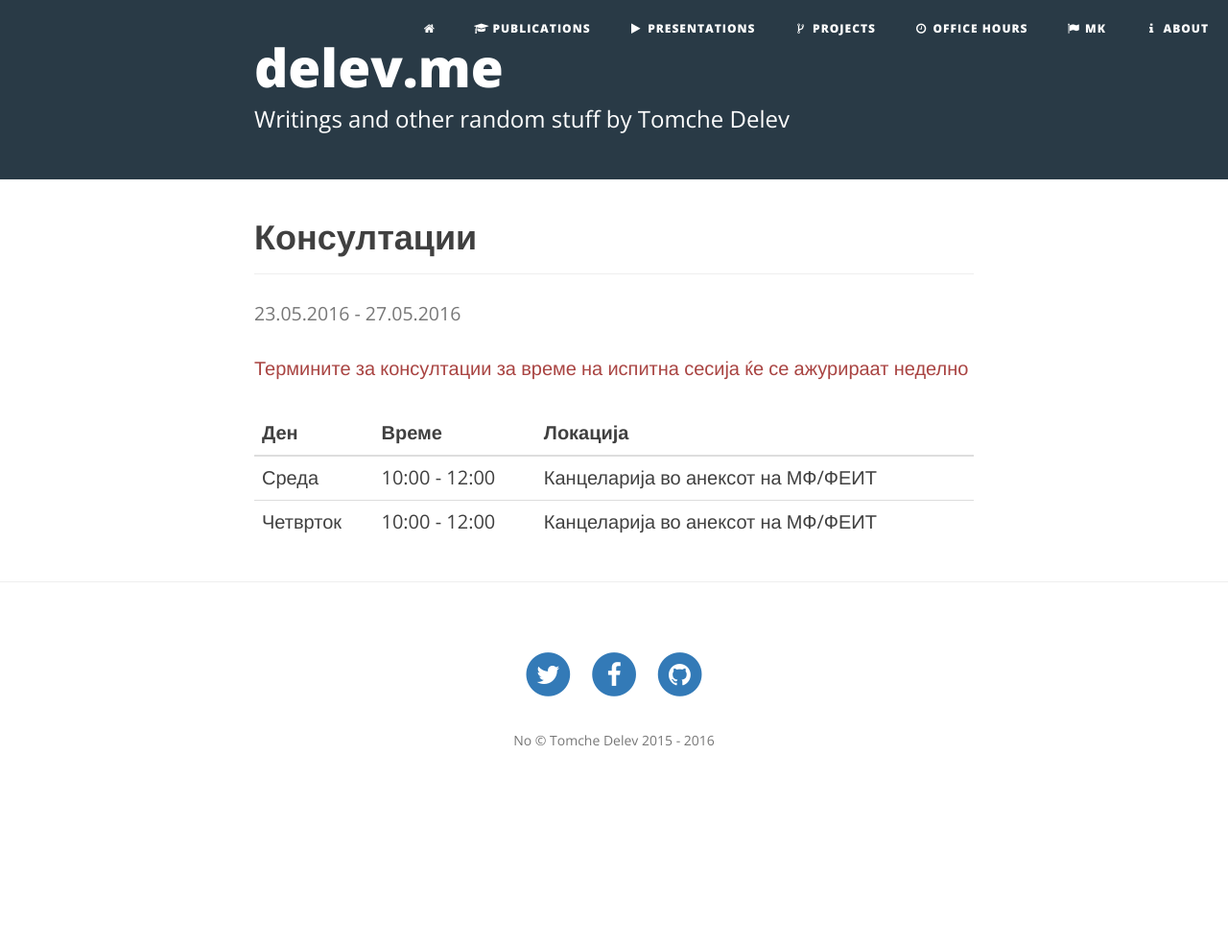
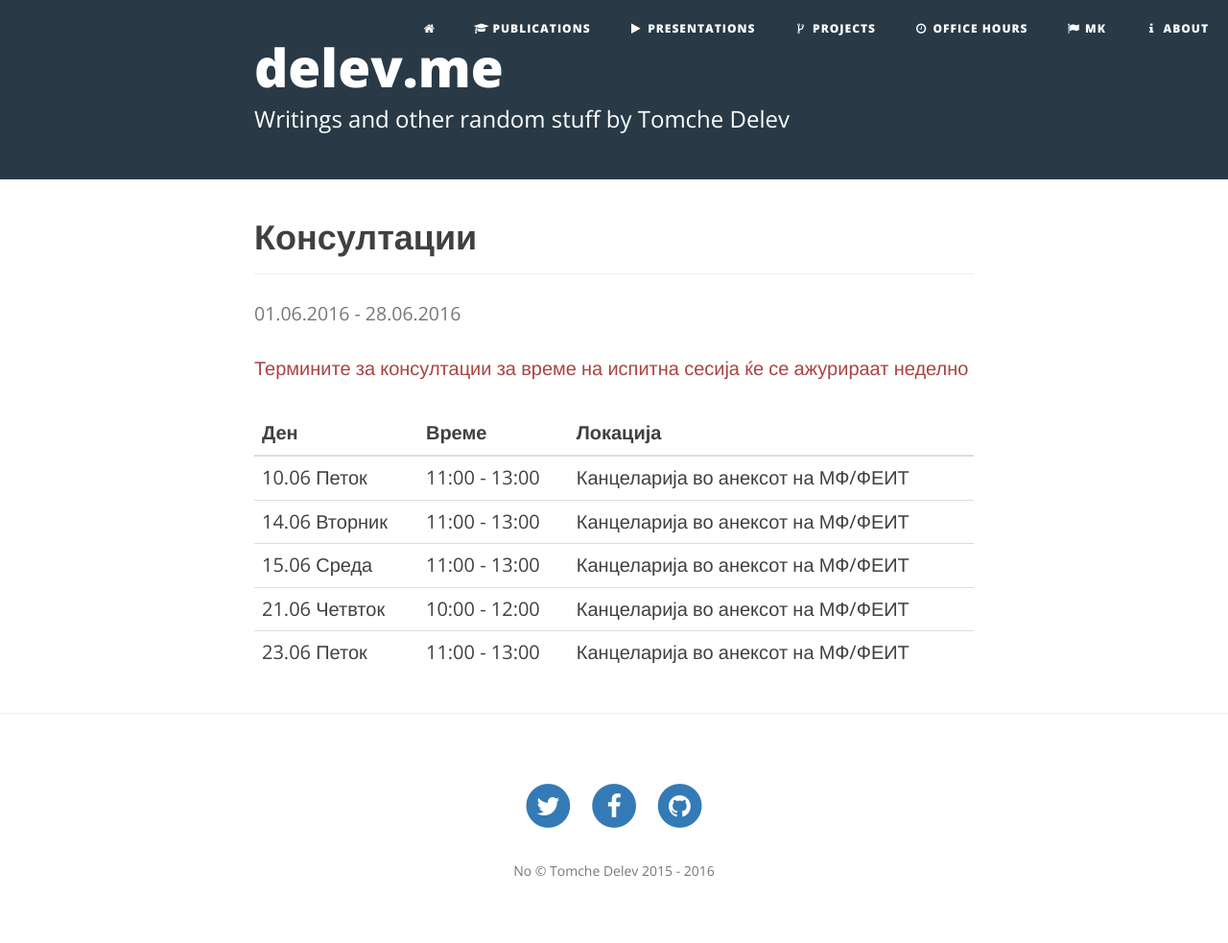
Before and after one commit to tdelev/tdelev.github.io, a Jekyll site: the page built from konsultacii.html, in a window 1280 px wide. Shown: the whole page at 96% size. Built offline with Jekyll 4.4.1, drawn with Linux system fonts in a browser that asks for light colours; nearby versions of some CDN libraries; before the commit the page ends 900 px from its top, so only the background shows below that.

Commit message:
Office hours for June 2016 exam session

```diff
--- a/_data/active.yml
+++ b/_data/active.yml
@@ -1,4 +1,4 @@
-start_date: "23.05.2016"
-end_date: "27.05.2016"
+start_date: "01.06.2016"
+end_date: "28.06.2016"
 message_mk: "Термините за консултации за време на испитна сесија ќе се ажурираат неделно"
 message_en: "Times for office hours during the exam session will be updated weekly"
--- a/_data/times.yml
+++ b/_data/times.yml
@@ -1,8 +1,20 @@
-- day: Wednesday
+- day: 10.06 Friday
+  start: "11:00"
+  end: "13:00"
+  location: MF Annex Office
+- day: 14.06 Tuesday
+  start: "11:00"
+  end: "13:00"
+  location: MF Annex Office
+- day: 15.06 Wednesday
+  start: "11:00"
+  end: "13:00"
+  location: MF Annex Office
+- day: 21.06 Tuesday
   start: "10:00"
   end: "12:00"
   location: MF Annex Office
-- day: Thursday
-  start: "10:00"
-  end: "12:00"
+- day: 23.06 Thursday
+  start: "11:00"
+  end: "13:00"
   location: MF Annex Office
--- a/_data/times_mk.yml
+++ b/_data/times_mk.yml
@@ -1,8 +1,20 @@
-- day: Среда
+- day: 10.06 Петок
+  start: "11:00"
+  end: "13:00"
+  location: Канцеларија во анексот на МФ/ФЕИТ
+- day: 14.06 Вторник
+  start: "11:00"
+  end: "13:00"
+  location: Канцеларија во анексот на МФ/ФЕИТ
+- day: 15.06 Среда
+  start: "11:00"
+  end: "13:00"
+  location: Канцеларија во анексот на МФ/ФЕИТ
+- day: 21.06 Четвток
   start: "10:00"
   end: "12:00"
   location: Канцеларија во анексот на МФ/ФЕИТ
-- day: Четврток
-  start: "10:00"
-  end: "12:00"
+- day: 23.06 Петок
+  start: "11:00"
+  end: "13:00"
   location: Канцеларија во анексот на МФ/ФЕИТ
```
